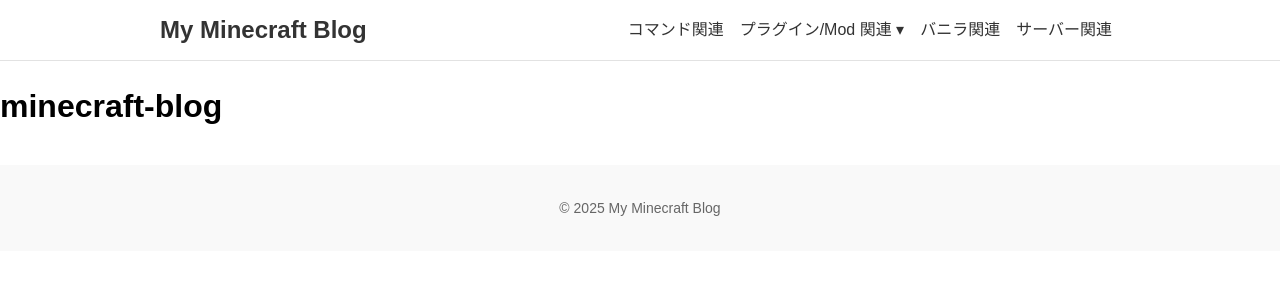
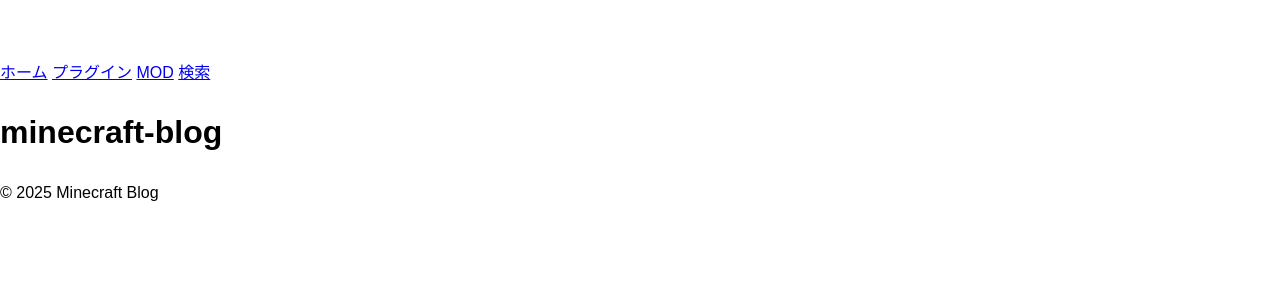
Before and after one commit to Riku-tatuto/minecraft-blog, a Jekyll site: the page built from README.md, in a window 1280 px wide. Shown: the top 300 px of the page. Built offline with Jekyll 4.4.1, drawn with Linux system fonts in a browser that asks for light colours; our own code applies the rules of GitHub Pages for plain Markdown files; comment, search, counter and statistics services are not loaded.

Commit message:
Update default.html

```diff
--- a/_layouts/default.html
+++ b/_layouts/default.html
@@ -1,27 +1,25 @@
 <!DOCTYPE html>
 <html lang="ja">
 <head>
-    {% include head.html %}
-    <title>{{ page.title }} | My Minecraft Blog</title>
+  <meta charset="UTF-8">
+  <meta name="viewport" content="width=device-width, initial-scale=1">
+  <title>{{ page.title | default: site.title }}</title>
   <link rel="stylesheet" href="{{ '/assets/css/navbar.css' | relative_url }}">
   <link rel="stylesheet" href="{{ '/assets/css/breadcrumb.css' | relative_url }}">
   <link rel="stylesheet" href="{{ '/assets/css/home.css' | relative_url }}">
 </head>
 <body>
-    {% include nav.html %}
-
-    {% unless page.url == '/' or page.url == '/home' or page.url == '/404.html' %}
-      {% include breadcrumb.html %}
-    {% endunless %}
-
-    <main class="site-content">
+  <header class="site-header">
+    <nav>
+      <a href="{{ site.baseurl }}/home.html">ホーム</a>
+      <a href="{{ site.baseurl }}/plugin.html">プラグイン</a>
+      <a href="{{ site.baseurl }}/mod.html">MOD</a>
+      <a href="{{ site.baseurl }}/search.html">検索</a>
+    </nav>
+  </header>
+  <main>
     {{ content }}
   </main>
-
-    <footer class="site-footer">
-      <div class="container">
-        © {{ site.time | date: "%Y" }} My Minecraft Blog
-      </div>
-    </footer>
+  <footer>&copy; {{ site.time | date: "%Y" }} Minecraft Blog</footer>
 </body>
 </html>
```
Lines whose indentation alone changed are shown as unchanged.
